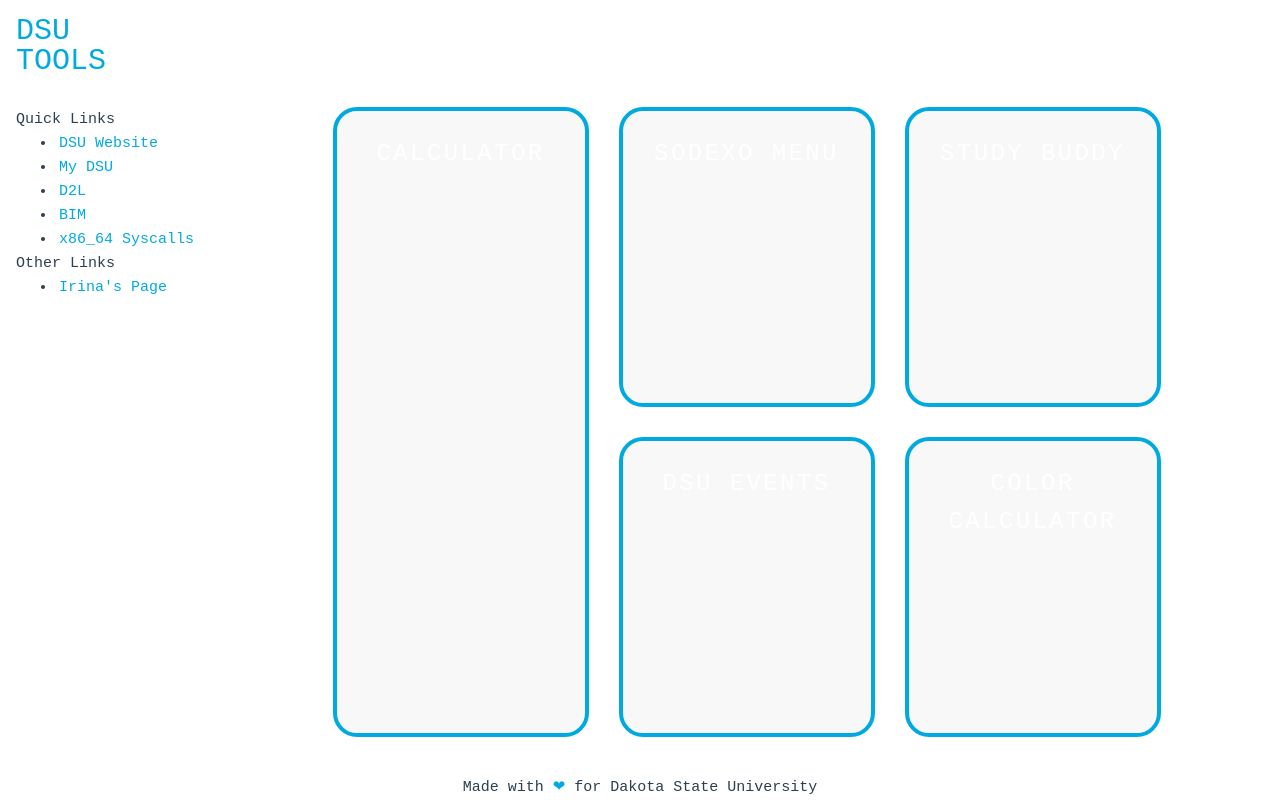
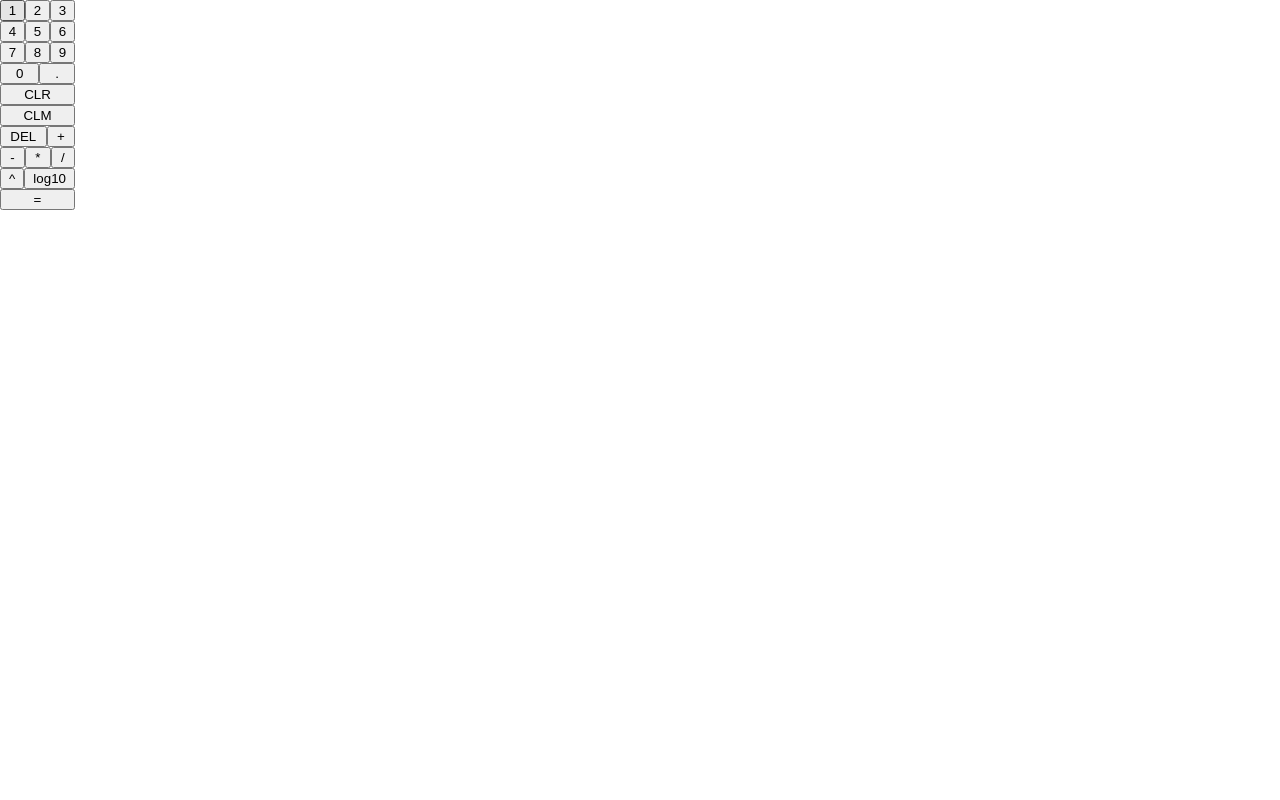
Before and after one commit to DavidMedin/dsu.tools, a Vue app in the folder dsutools-frontend/: page / in a window 1280 px wide. Built offline with nearby package versions, Linux system fonts and the light colour scheme.

Commit message:
Made Calculator.vue main page
Made Calculator.vue the main page so I can test everything out.

```diff
--- /dev/null
+++ b/dsutools-frontend/src/Calculator.vue
@@ -0,0 +1,179 @@
+<script setup>
+import { ref, reactive } from 'vue'
+
+const curNumber = ref('') //what is currently being typed
+const cacheNum = ref('') //used if an operator has been selected to store prev curNumber
+const Operator = Object.freeze({ //used to store which operator is currently happening (enum)
+  NONE: 'n/a',
+  DONE: '=',
+  ADD: '+',
+  SUB: '-',
+  MUL: '*',
+  DIV: '/',
+  EXP: '^',
+  LOG: 'l10'
+})
+
+var curOp = Operator.NONE
+var cacheOp = Operator.NONE
+var clearText = false
+
+function Append(input)
+{
+  if(curOp === Operator.DONE)
+  {
+    ClearMem()
+    clearText = false
+  }
+  else if(clearText)
+  {
+    Clear()
+    clearText = false
+  }
+
+  //adds input at the end of the string
+  console.log(input)
+  curNumber.value += input
+}
+
+function Clear()
+{
+  curNumber.value = ''
+}
+
+function ClearMem()
+{
+  curNumber.value = ''
+  curOp = Operator.NONE
+}
+
+function Delete()
+{
+  curNumber.value = curNumber.value.substring(0, curNumber.value.length-1)
+}
+
+function Operation(input)
+{
+  if(curOp !== Operator.NONE)
+  {
+    Equals()
+  }
+  cacheNum.value = curNumber.value
+  curOp = input
+  clearText = true;
+}
+
+function Equals()
+{
+  var numA = parseInt(cacheNum.value)
+  var numB = parseInt(curNumber.value)
+  var calculation = 0
+  var doCacheNum = true
+
+  //check to see if equals is getting pressed over and over
+  if(curOp === Operator.DONE)
+  {
+    curOp = cacheOp
+    doCacheNum = false
+  }
+  else
+  {
+    doCacheNum = true
+  }
+
+  //do equals
+  if(curOp === Operator.NONE)
+  {
+    return;
+  }
+  else if(curOp === Operator.ADD)
+  {
+    calculation = numA + numB
+  }
+  else if(curOp === Operator.SUB)
+  {
+    calculation = numA - numB
+  }
+  else if(curOp === Operator.MUL)
+  {
+    calculation = numA * numB
+  }
+  else if(curOp === Operator.DIV)
+  {
+    calculation = numA / numB
+  }
+  else if(curOp === Operator.EXP)
+  {
+    calculation = numA ** numB
+  }
+  else if(curOp === Operator.LOG)
+  {
+    calculation = Math.log10(numA)
+  }
+
+  if(doCacheNum)
+    cacheNum.value = numB
+  cacheOp = curOp
+  curOp = Operator.DONE
+  curNumber.value = calculation
+  clearText = true;
+}
+
+</script>
+
+<template>
+  <!-- NUMBER BUTTONS -->
+
+  <div>
+    <p> {{ curNumber }} </p>
+    <div class="parent-flex">
+    <button class="child-flex" @click="Append('1')"> 1 </button>
+    <button class="child-flex" @click="Append('2')"> 2 </button>
+    <button class="child-flex" @click="Append('3')"> 3 </button>
+    <button class="child-flex" @click="Append('4')"> 4 </button>
+    <button class="child-flex" @click="Append('5')"> 5 </button>
+    <button class="child-flex" @click="Append('6')"> 6 </button>
+    <button class="child-flex" @click="Append('7')"> 7 </button>
+    <button class="child-flex" @click="Append('8')"> 8 </button>
+    <button class="child-flex" @click="Append('9')"> 9 </button>
+    <button class="child-flex" @click="Append('0')"> 0 </button>
+    <button class="child-flex" @click="Append('.')"> . </button>
+  </div>
+  <!-- OTHER BUTTONS -->
+  <div class="parent-flex">
+    <button class="child-flex" @click="Clear()"> CLR </button>
+    <button class="child-flex" @click="ClearMem()"> CLM </button>
+    <button class="child-flex" @click="Delete()"> DEL </button>
+    <button class="child-flex" @click="Operation(Operator.ADD)"> + </button>
+    <button class="child-flex" @click="Operation(Operator.SUB)"> - </button>
+    <button class="child-flex" @click="Operation(Operator.MUL)"> * </button>
+    <button class="child-flex" @click="Operation(Operator.DIV)"> / </button>
+    <button class="child-flex" @click="Operation(Operator.EXP)"> ^ </button>
+    <button class="child-flex" @click="Operation(Operator.LOG)"> log10 </button>
+    <button class="child-flex" @click="Equals()"> = </button>
+  </div>
+  </div>
+
+</template>
+
+<style>
+
+  .calculator-bar {
+    max-width: 150px;
+    max-height: 40px;
+    background-color: whitesmoke;
+    text-decoration-color: black;
+  }
+
+  .parent-flex {
+    display: flex;
+    max-width: 75px;
+    flex-direction: row;
+    flex-wrap: wrap;
+  }
+
+  .child-flex {
+    flex-grow: 2;
+  }
+
+</style>
--- a/dsutools-frontend/src/main.js
+++ b/dsutools-frontend/src/main.js
@@ -3,7 +3,7 @@
 import './assets/main.css'
 
 import { createApp } from 'vue'
-import App from './App.vue'
+import App from './Calculator.vue'
 
 // '#app' is a element selector that references the <div> in index.html.
 // Our Vue code will be inserted into that div.
```
